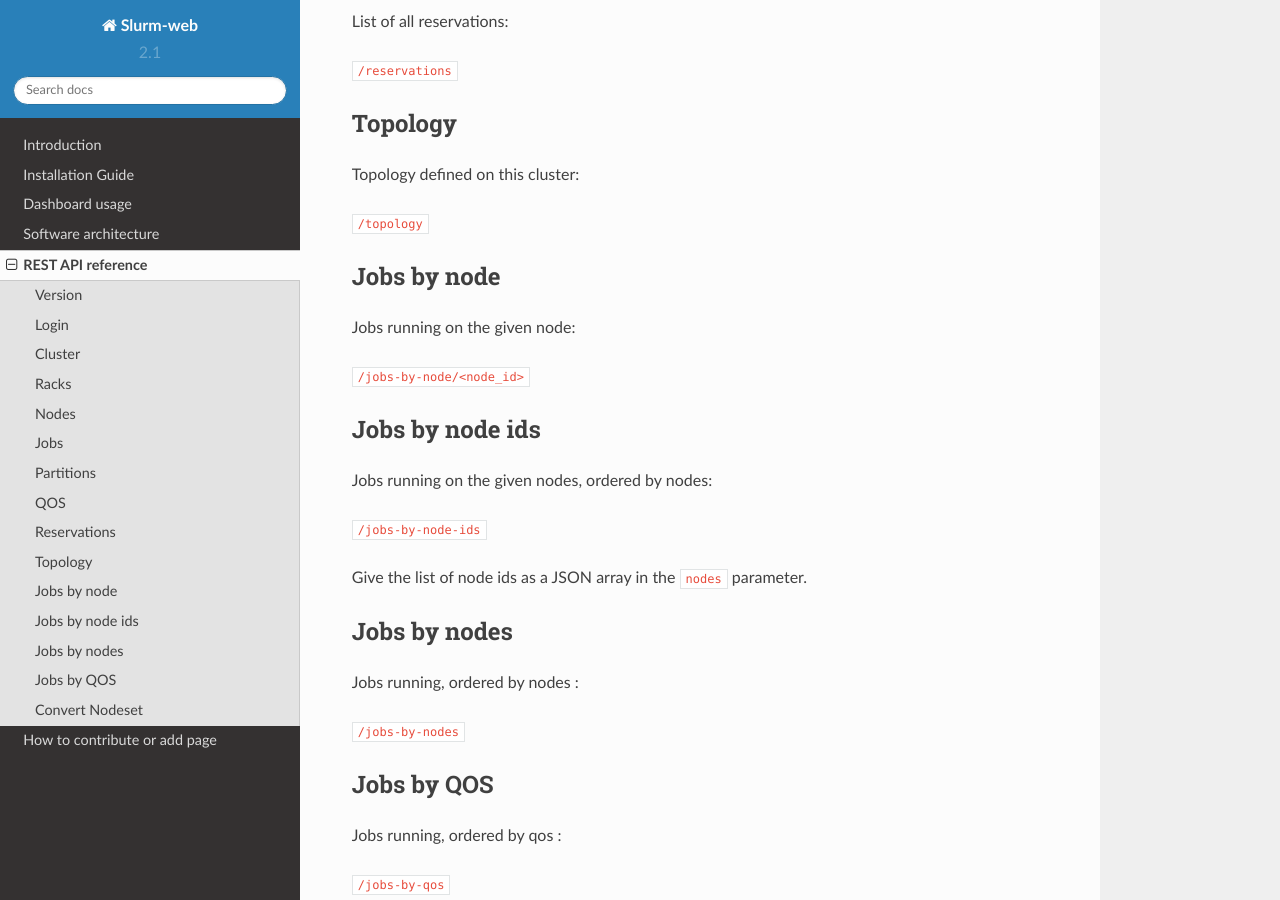
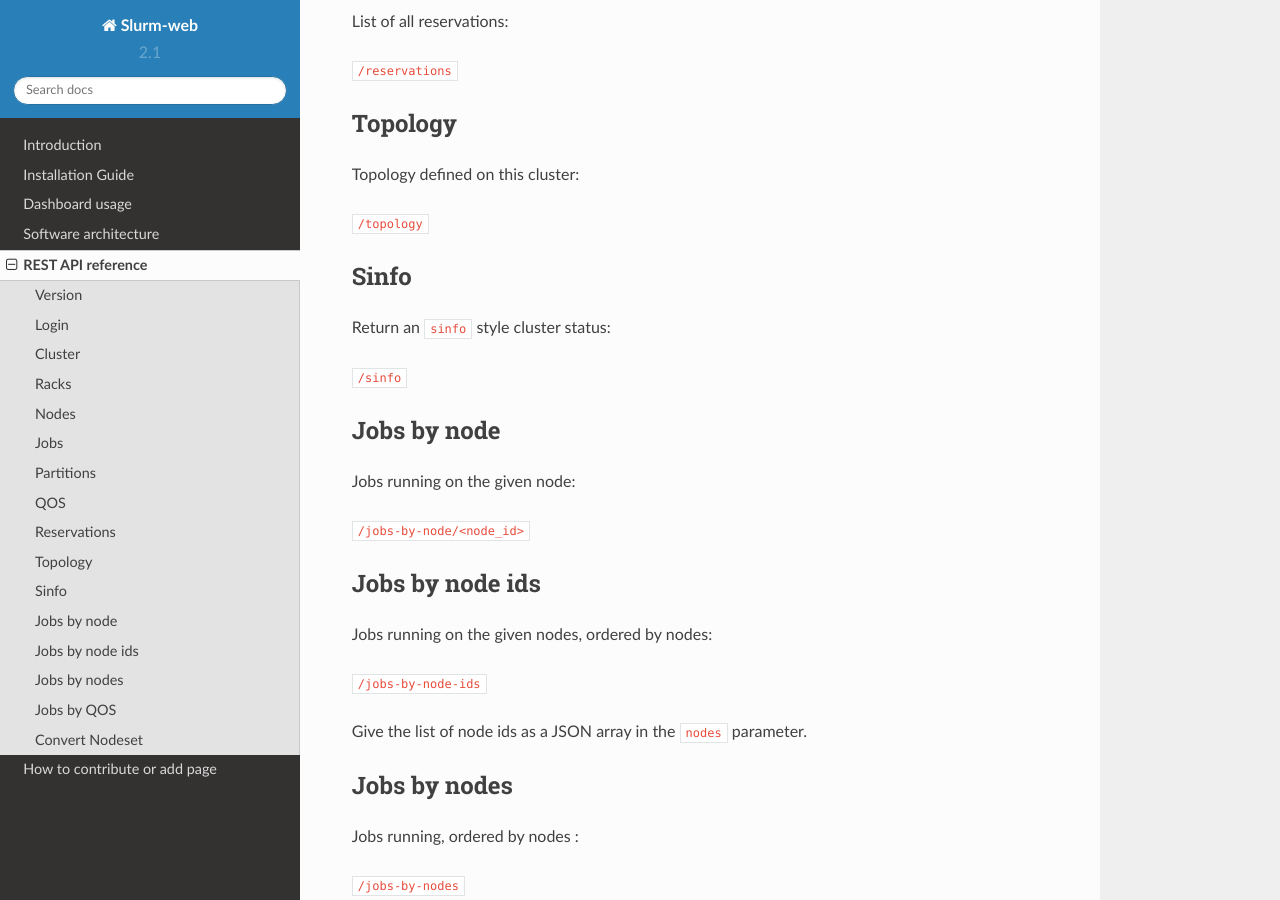
Before and after one commit to rackslab/Slurm-web, a Sphinx documentation site: the page built from doc/api.rst, in a window 1280 px wide and 900 px high, scrolled down 1575 px. Built offline with Sphinx 7.4.7 and the Read the Docs theme 2.0.0, drawn with Linux system fonts in a browser that asks for light colours.

Commit message:
minor fixes from PR #145
- remove useless imports
- add authentication on /sinfo
- remove trailing space
- mention /sinfo in doc

```diff
--- a/doc/api.rst
+++ b/doc/api.rst
@@ -80,6 +80,13 @@ Topology defined on this cluster:
 
 ``/topology``
 
+Sinfo
+-----
+
+Return an ``sinfo`` style cluster status:
+
+``/sinfo``
+
 Jobs by node
 ------------
 
```
Also changed, not shown: 1 other file.
